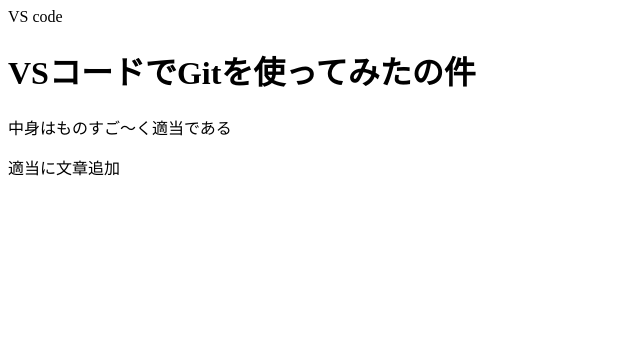
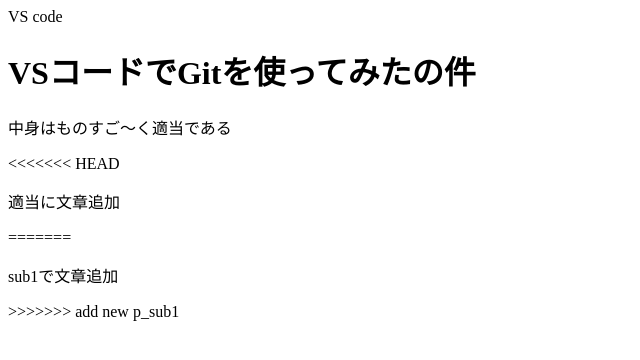
Before and after one commit to YukiTomori-starrr/techacademymagazine, a plain HTML site: page vscode.html in a window 1280 px wide. Shown: the whole page, without its empty margins (0-640 px from the left). Drawn offline with Linux system fonts and the light colour scheme.

Commit message:
add new p_sub1

```diff
--- a/vscode.html
+++ b/vscode.html
@@ -3,6 +3,10 @@
     <body>
         <h1>VSコードでGitを使ってみたの件</h1>
         <p>中身はものすご〜く適当である</p>
+<<<<<<< HEAD
         <p>適当に文章追加</p>
+=======
+        <p>sub1で文章追加</p>
+>>>>>>> add new p_sub1
     </body>
 </html>
```
